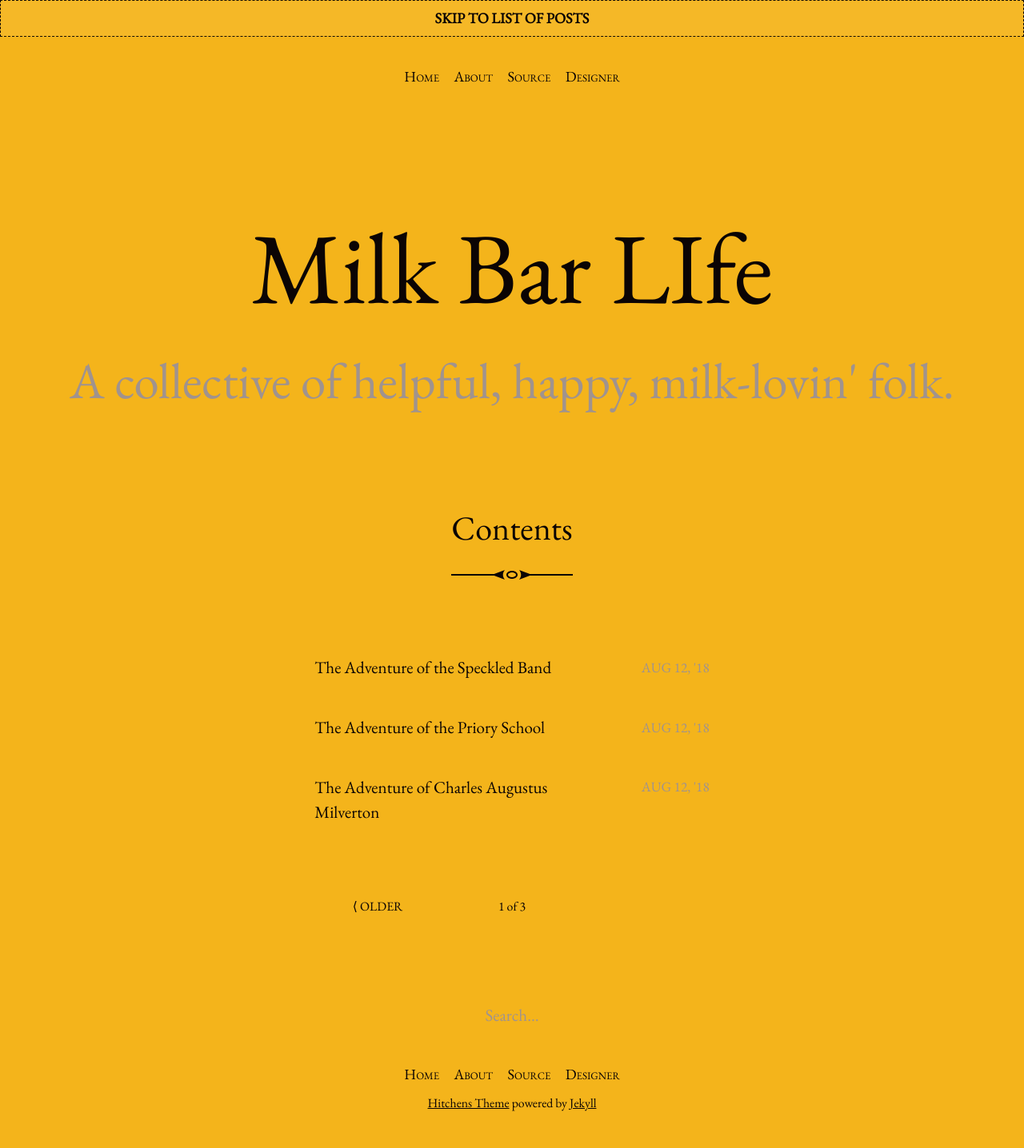
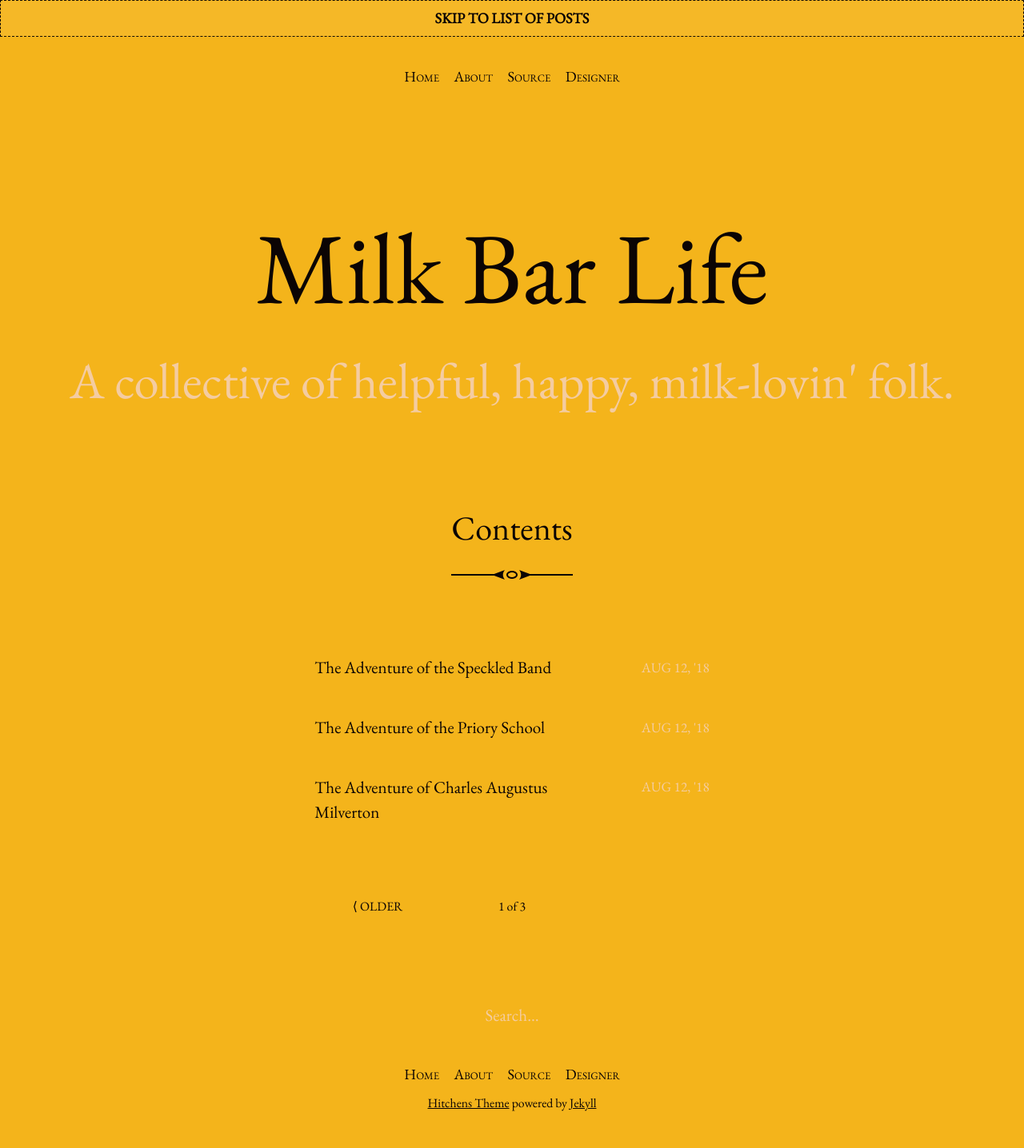
Before and after one commit to milkbarlife/milkbarlife.github.io, a Jekyll site: the page built from index.html, in a window 1280 px wide. Shown: the whole page at 80% size. Built offline with Jekyll 4.4.1, drawn with Linux system fonts in a browser that asks for light colours; the list of posts is cut into pages by our own code.

Commit message:
Tweaking the subtitle and fixing a typo
Signed-off-by: Jesse Millar <jesse.millar@microsoft.com>

```diff
--- a/_config.yml
+++ b/_config.yml
@@ -13,7 +13,7 @@
 # you will see them accessed via {{ site.title }}, {{ site.email }}, and so on.
 # You can create any custom variable you would like, and they will be accessible
 # in the templates via {{ site.myvariable }}.
-title: Milk Bar LIfe
+title: Milk Bar Life
 email: milkbarlife@gmail.com
 description: >- # this means to ignore newlines until "baseurl:"
   A collective of helpful, happy, milk-lovin' folk.
--- a/_sass/_variables.scss
+++ b/_sass/_variables.scss
@@ -1,7 +1,7 @@
 $brand-color:         #f4b41b;
 $highlight:           lighten($brand-color, 50%);
 $text-color:          #0b0404;
-$muted-text-color:    #a0938e;
+$muted-text-color:    #f4cca1;
 $font-family:         "EB Garamond", Garamond, "Times New Roman", serif;
 
 $on-bigphone:         375px;
```
